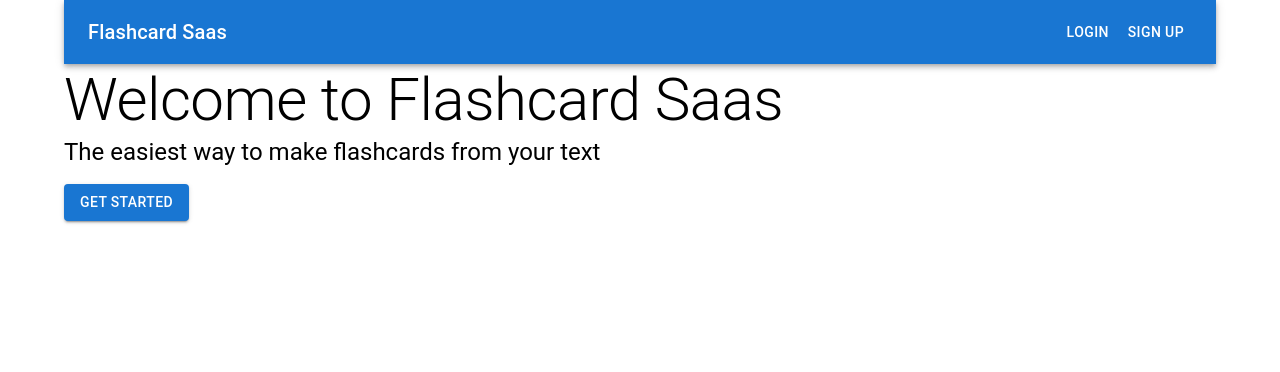
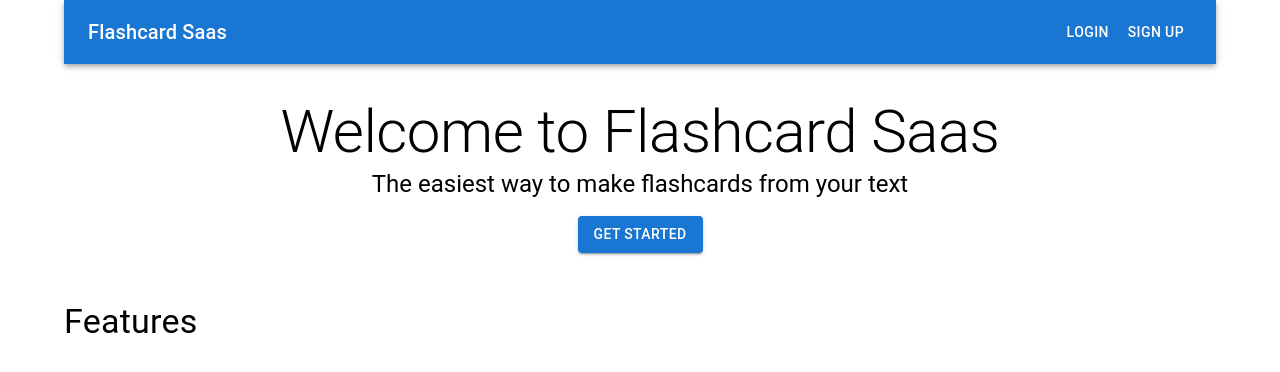
Before and after one commit to KhajaHamza/SAAS-STRIPE, a Next.js app: page / in a window 1280 px wide. Shown: the top 372 px of the page. Built offline with nearby package versions, Linux system fonts and the light colour scheme; no server answers.

Commit message:
Made additions to Welcome page

```diff
--- a/app/page.js
+++ b/app/page.js
@@ -24,7 +24,12 @@ export default function Home() {
 
         </Toolbar>
       </AppBar>
-      <Box>
+      <Box
+      sx={{
+        textAlign:'center',
+        my:4
+      }}
+      >
         <Typography variant="h2">Welcome to Flashcard Saas</Typography>
         <Typography variant="h5">
           {' '}
@@ -33,7 +38,11 @@ export default function Home() {
           <Button variant="contained" color="primary" sx={{mt:2}}>
             Get Started
           </Button>
-
+      </Box>
+      <Box sx ={{my:6}}>
+        <Typography variant="h4" components="h2">
+          Features
+        </Typography>
       </Box>
     </Container>
   )
```
